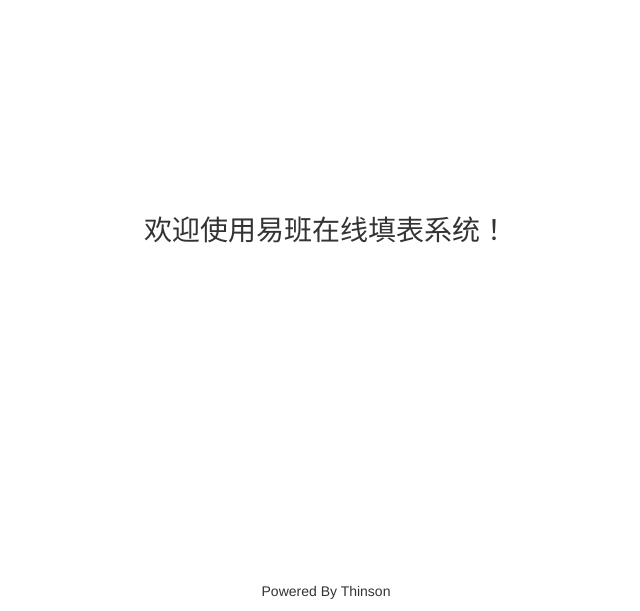
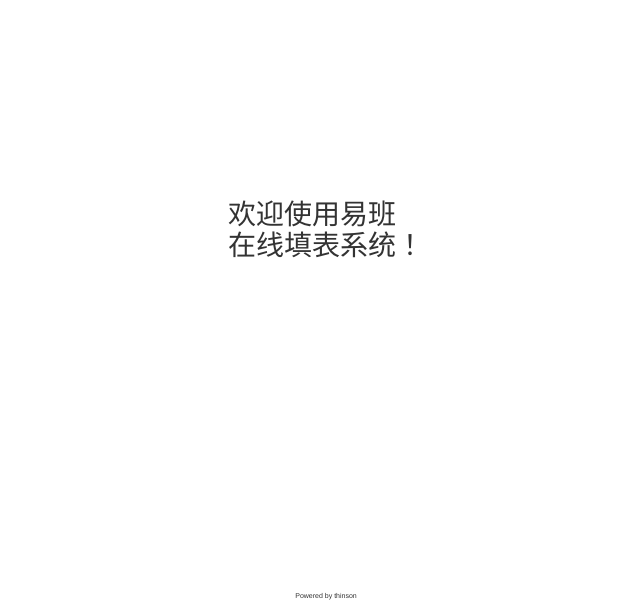
Before and after one commit to thinson/DjangoFormInfo, a Django app: page / in a window 1280 px wide. Shown: the part 189-800 px from the top of the page, without its empty margins (314-954 px from the left). Run offline with Django 3.2, Linux system fonts and the light colour scheme; some libraries are stand-ins or nearby versions.

Commit message:
修复一些bug

```diff
--- a/Prj/views.py
+++ b/Prj/views.py
@@ -97,8 +97,11 @@
         answers_to = answers.filter(question=question)
         for author in authors:
             row_index = row_index + 1
-            answer = answers_to.filter(author=author)[0]
-            sheet1.cell(row=row_index, column=col_index).value = answer.answer_name
+            answer = answers_to.filter(author=author).first()
+            if answer:
+                sheet1.cell(row=row_index, column=col_index).value = answer.answer_name
+            else:
+                sheet1.cell(row=row_index, column=col_index).value = ''
         col_index = col_index + 1
         row_index = 1
         # 写入IO
--- a/static/base.css
+++ b/static/base.css
@@ -9,3 +9,6 @@
 li {
     list-style: none!important;
 }
+.bottom-text{
+    font-size: 0.5em!important;
+}
--- a/templates/base.html
+++ b/templates/base.html
@@ -47,8 +47,8 @@
 <script src="/static/bootstrap-3.3.7/js/jquery-1.12.4.min.js"></script>
 <script src="/static/bootstrap-3.3.7/js/bootstrap.min.js"></script>
 {% block script_extends %}{% endblock %}
-<div class="col-xs-4 col-xs-offset-4 navbar-fixed-bottom">
-    <p class="text-center text-capitalize">Powered by thinson</p>
+<div class="col-xs-8 col-xs-offset-2 navbar-fixed-bottom">
+    <p class="text-center  bottom-text">Powered by thinson</p>
 </div>
 </body>
 </html>
--- a/templates/home.html
+++ b/templates/home.html
@@ -6,5 +6,5 @@
     <link rel="stylesheet" href="/static/home.css">
 {% endblock %}
 {% block content %}
-    <h3 class="hello-words">欢迎使用易班在线填表系统！</h3>
+    <h3 class="hello-words">欢迎使用易班<br>在线填表系统！</h3>
 {% endblock %}
--- a/templates/login.html
+++ b/templates/login.html
@@ -7,7 +7,7 @@
 {% endblock %}
 {% block content %}
     <div class="row">
-        <div class="col-xs-4 col-xs-offset-4">
+        <div class="col-xs-10 col-md-4 col-xs-offset-1 col-md-offset-4">
             <div class="panel panel-default">
                 <div class="panel-heading">
                 <h3 class="panel-title">登录</h3>
--- a/templates/upload.html
+++ b/templates/upload.html
@@ -7,7 +7,7 @@
 {% endblock %}
 {% block content %}
     <div class="row">
-        <div class="col-xs-4 col-xs-offset-4">
+        <div class="col-xs-10 col-md-4 col-xs-offset-1 col-md-offset-4">
             <div class="panel panel-default">
                 <div class="panel-heading">
                 <h3 class="panel-title">上传表格</h3>
```
Also changed, not shown: db.sqlite3, templates/yb_login_bind.html (line endings or trailing spaces).
